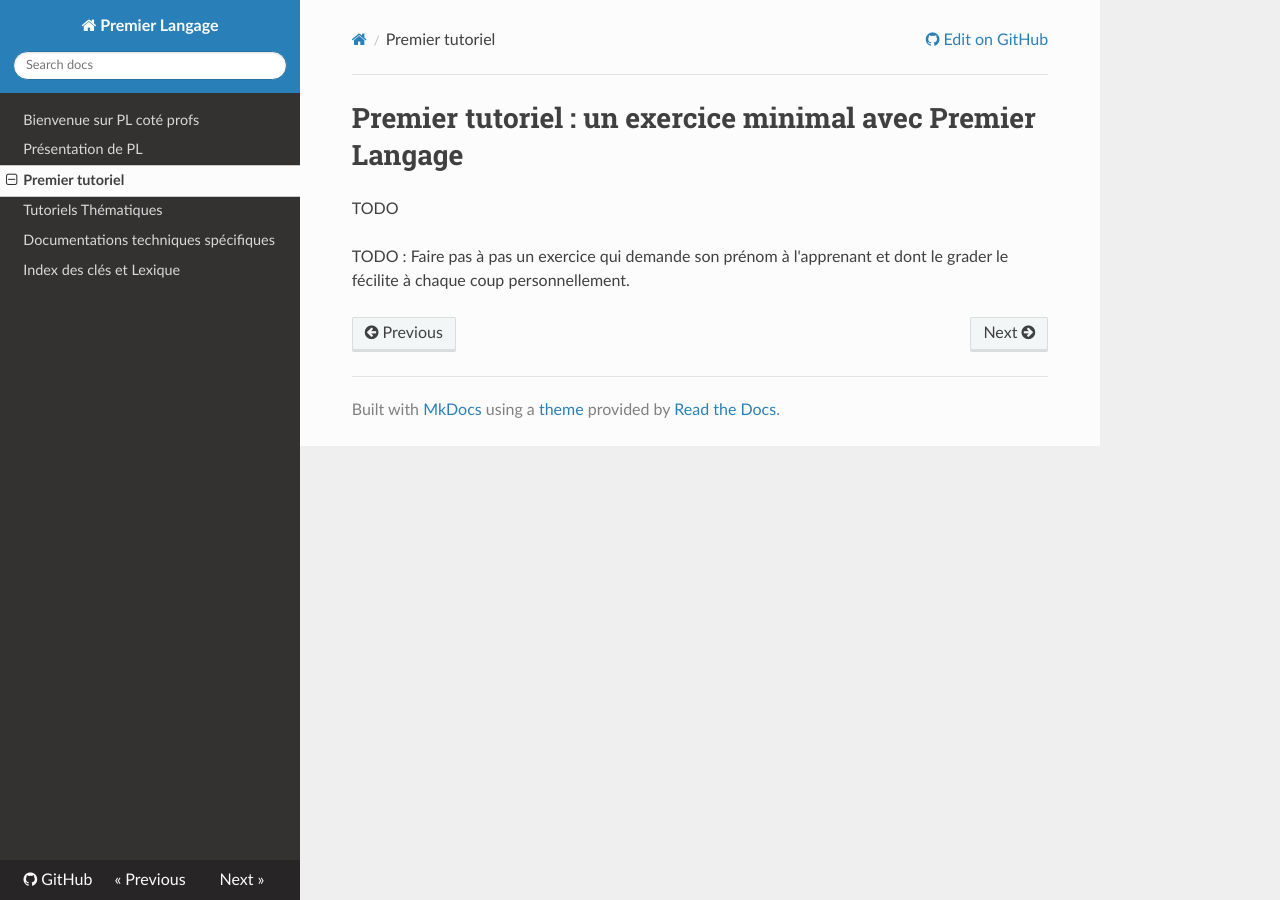
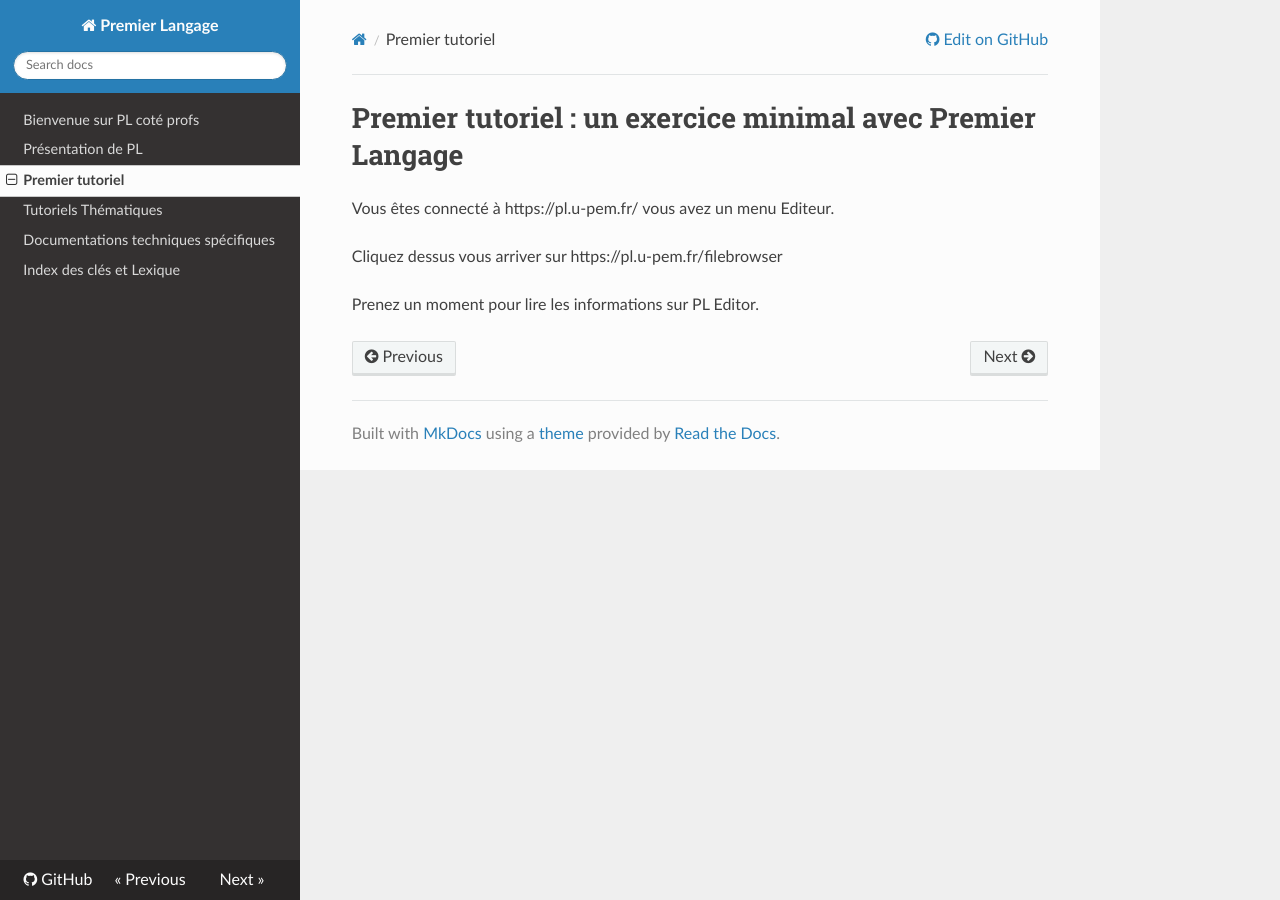
Before and after one commit to ddoyen/premierlangage-doc, an MkDocs documentation site: the page built from docs/premier_tutoriel.md, in a window 1280 px wide. Built offline with MkDocs 1.6.1, drawn with Linux system fonts in a browser that asks for light colours; nearby versions of some CDN libraries.

Commit message:
Update premier_tutoriel.md

```diff
--- a/docs/premier_tutoriel.md
+++ b/docs/premier_tutoriel.md
@@ -1,6 +1,9 @@
 # Premier tutoriel : un exercice minimal avec Premier Langage
 
-TODO
 
-TODO : Faire pas à pas un exercice qui demande son prénom à l'apprenant et dont
-le grader le fécilite à chaque coup personnellement.
+
+Vous êtes connecté à https://pl.u-pem.fr/ vous avez un menu Editeur.
+
+Cliquez dessus vous arriver sur https://pl.u-pem.fr/filebrowser
+
+Prenez un moment pour lire les informations sur PL Editor.
```
